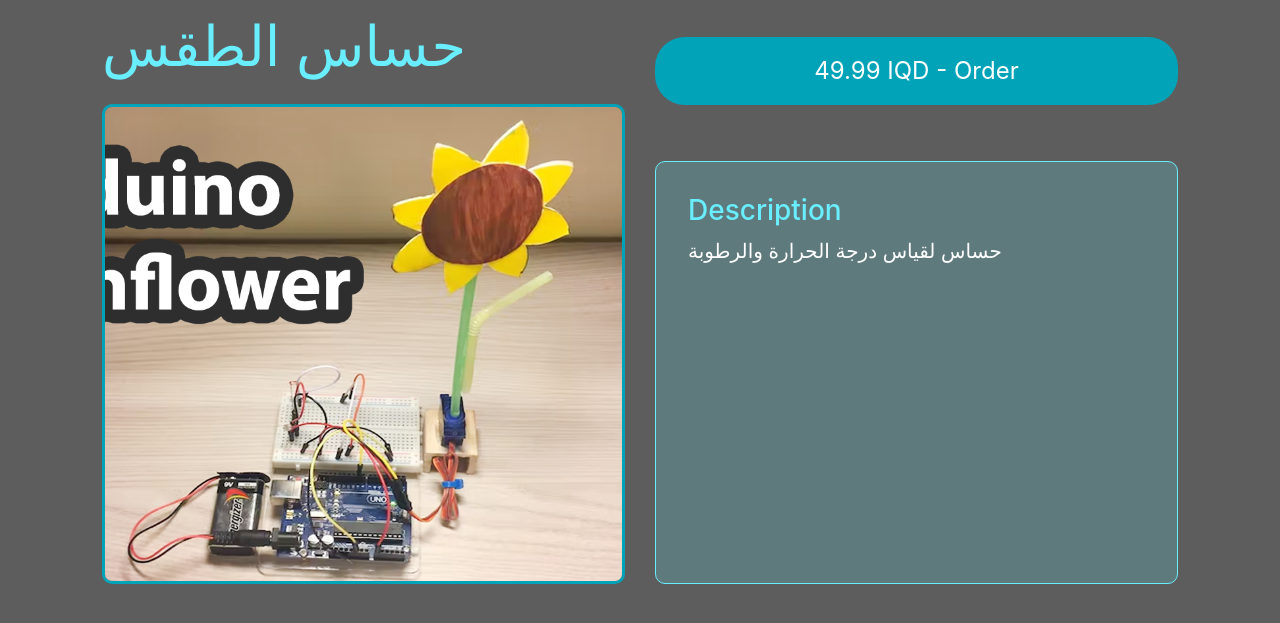
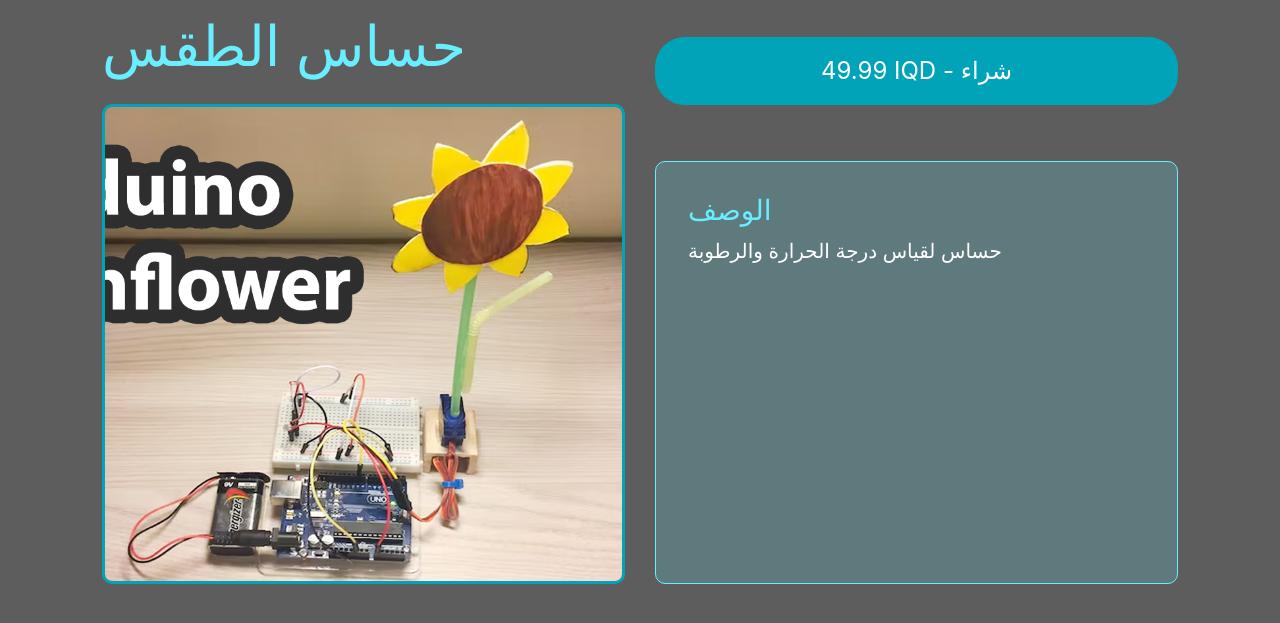
Before and after one commit to ArduinoBoy1111/Cyberidu, a Flask app: a page that uses website/templates/project.html in a window 1280 px wide. Shown: the part 99-722 px from the top of the page. Run offline with Flask 3, Linux system fonts and the light colour scheme; some libraries are stand-ins or nearby versions.

Commit message:
arabazation

```diff
--- a/website/templates/project.html
+++ b/website/templates/project.html
@@ -117,12 +117,12 @@
           <div class="d-flex flex-column h-100">
             <a href="https://t.me/sajad_safaa123" target="_blank" style="text-decoration: none;">
               <button class="price-button mt-4 mb-4">
-                {{ "%.2f"|format(project_price|float) }} IQD - Order
+                {{ "%.2f"|format(project_price|float) }} IQD - شراء
               </button>
             </a>
 
             <div class="description-box flex-grow-1">
-              <h3 style="color: #69eeff;">Description</h3>
+              <h3 style="color: #69eeff;">الوصف</h3>
               <p class="lead">{{ project_description }}</p>
             </div>
           </div>
```
